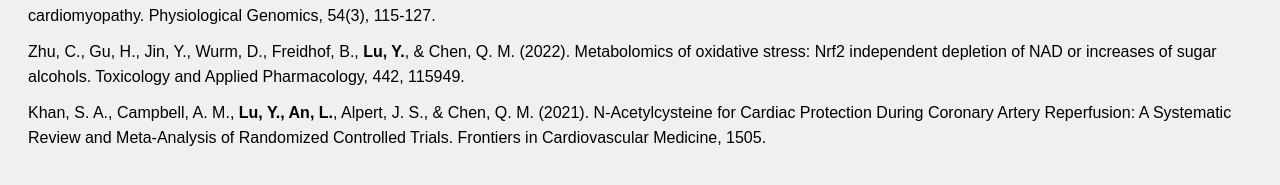
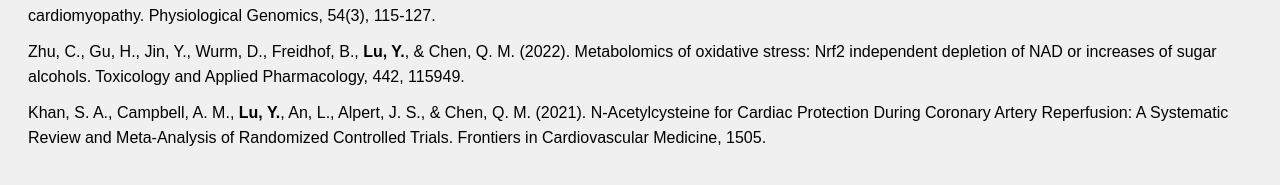
Before and after one commit to YyLu5/yylu5.github.io, a Jekyll site: the page publication.html, which Jekyll copies as it is, in a window 1280 px wide. Shown: the part 250-435 px from the top of the page. Built offline with Jekyll 4.4.1, drawn with Linux system fonts in a browser that asks for light colours; part of the change alters nothing that is shown.

```diff
--- a/publication.html
+++ b/publication.html
@@ -31,7 +31,7 @@
         <li><strong>Lu, Y.</strong>, Chen, Q. M, &amp; An, L. SPADE: Spatial Deconvolution for Domain Specific Cell-type Estimation. bioRxiv. <a href="https://www.biorxiv.org/content/10.1101/2023.04.14.536924v1">https://www.biorxiv.org/content/10.1101/2023.04.14.536924v1</a></li>
         <li><strong>Lu, Y.</strong>, An, L., Taylor, M. R., &amp; Chen, Q. M. (2022). Nrf2 signaling in heart failure: Expression of Nrf2, Keap1, antioxidant, and detoxification genes in dilated or ischemic cardiomyopathy. Physiological Genomics, 54(3), 115-127.</li>
         <li>Zhu, C., Gu, H., Jin, Y., Wurm, D., Freidhof, B., <strong>Lu, Y.</strong>, &amp; Chen, Q. M. (2022). Metabolomics of oxidative stress: Nrf2 independent depletion of NAD or increases of sugar alcohols. Toxicology and Applied Pharmacology, 442, 115949.</li>
-        <li>Khan, S. A., Campbell, A. M., <strong>Lu, Y., An, L.</strong>, Alpert, J. S., &amp; Chen, Q. M. (2021). N-Acetylcysteine for Cardiac Protection During Coronary Artery Reperfusion: A Systematic Review and Meta-Analysis of Randomized Controlled Trials. Frontiers in Cardiovascular Medicine, 1505.</li>
+        <li>Khan, S. A., Campbell, A. M., <strong>Lu, Y.</strong>, An, L., Alpert, J. S., &amp; Chen, Q. M. (2021). N-Acetylcysteine for Cardiac Protection During Coronary Artery Reperfusion: A Systematic Review and Meta-Analysis of Randomized Controlled Trials. Frontiers in Cardiovascular Medicine, 1505.</li>
     </ul>
 </body>
 </html>
```
